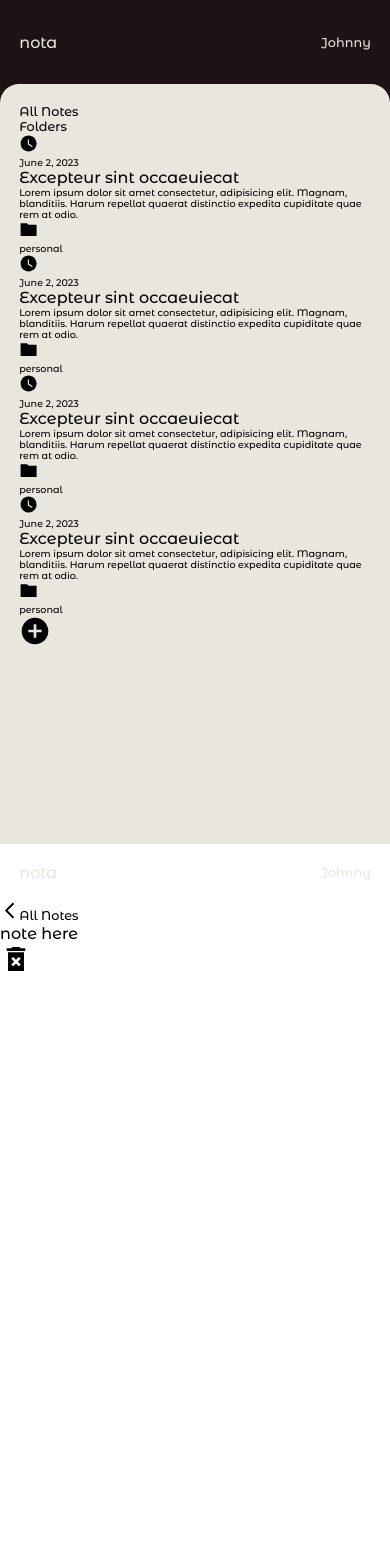
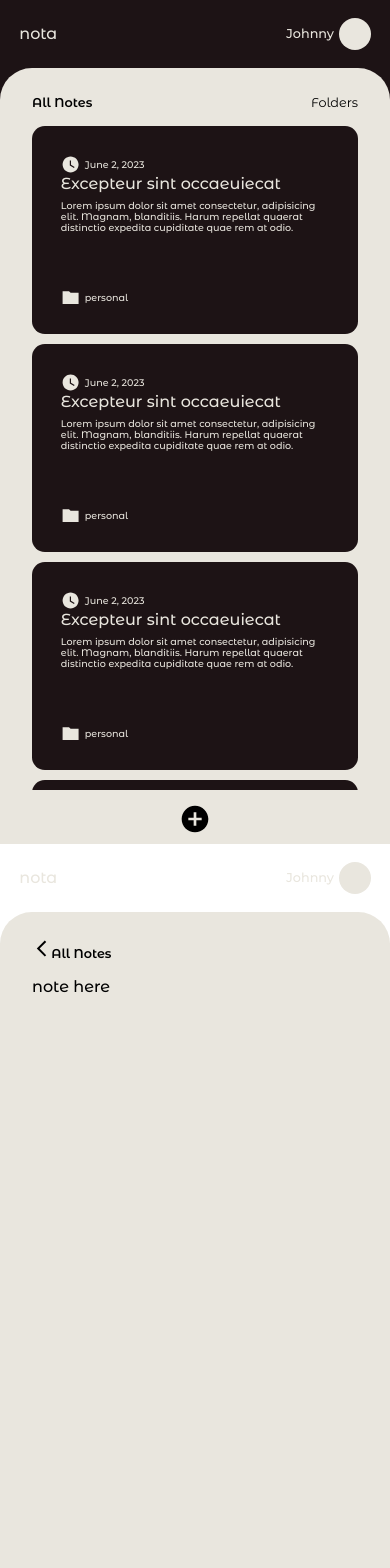
Before and after one commit to dubem-ji/nota, a React (Create React App) app in the folder frontend/: page / in a window 390 px wide. Shown: the top 1568 px of the page. Before the commit the page ends 979 px from the top, so only its background shows below. Built offline with nearby package versions, Linux system fonts and the light colour scheme.

Commit message:
Update index.css

```diff
--- a/frontend/src/index.css
+++ b/frontend/src/index.css
@@ -8,6 +8,7 @@
     --color-danger: #DC3545;
     --color-info: #f3e36f;
     --color-dark: #1D1315;
+    --color-dark-2: #000000;
     --color-light: #E9E6DE;
 
     --card-border-radius: 2rem;
@@ -15,9 +16,13 @@
     --borer-radius-1: 0.4rem;
     --borer-radius-2: 0.8rem;
     --borer-radius-3: 1.2rem;
+    --borer-radius-4: 2rem;
 
     --card-padding: 1.8rem;
     --padding-1: 1.2rem;
+    --padding-2: 1.5rem;
+    --padding-3: 2rem;
+    --padding-4: 3rem;
 
     --box-shadow: 0 2rem 3rem var(--color-light);
 
@@ -72,8 +77,20 @@ p {
     display: flex;
     justify-content: space-between;
     align-items: center;
-    padding: var(--padding-1);
+    padding: 0rem var(--padding-1);
     color: var(--color-light);
+}
+.nav-bar .user {
+    display: flex;
+    gap: 0.3rem;
+    align-items: center;
+    font-family: var(--primary-font);
+}
+.nav-bar .user .avatar{
+    width: 2rem;
+    height: 2rem;
+    background-color: var(--color-light);
+    border-radius: 50%;
 }
 
 /* #Notes */
@@ -88,15 +105,202 @@ p {
 .all-notes{
     height: 100%;
     display: grid;
-    grid-template-rows: 10% 90%;
+    grid-template-rows: 8% 92%;
 }
 .all-notes .body{
-    border-top-left-radius: var(--borer-radius-3);
-    border-top-right-radius: var(--borer-radius-3);
-    padding: var(--padding-1);
+    border-top-left-radius: var(--borer-radius-4);
+    border-top-right-radius: var(--borer-radius-4);
+    padding: var(--padding-1) var(--padding-3);
     height: 100%;
     background: var(--color-light);
 }
+.all-notes .body .tabs{
+    margin-top: 0.5rem;
+    display: flex;
+    justify-content: space-between;
+}
+.all-notes .body .tabs .notes-link{
+    font-weight: 600;
+}
+.all-notes .body .tabs .folders-link {
+    font-weight: 200;
+}
+.all-notes .body .notes{
+    margin-top: 1rem;
+    height: 90%;
+    overflow-y: scroll;
+    display: grid;
+    grid-template-columns: 23% 23% 23% 23%;
+    column-gap: 2%;
+}
+.all-notes .body .notes::-webkit-scrollbar {
+    width: 0px;
+}
+/* .all-notes .body .notes::-webkit-scrollbar-track {
+    background: #f1f1f1;
+}
+.all-notes .body .notes::-webkit-scrollbar-thumb {
+    background: #888;
+}
+.all-notes .body .notes::-webkit-scrollbar-thumb:hover {
+    background: #555;
+} */
+.all-notes .body .notes .note{
+    height: 13rem;
+    width: 100%;
+    background-color: var(--color-dark);
+    border-radius: var(--borer-radius-2);
+    color: var(--color-light);
+    padding: var(--card-padding);
+    display: grid;
+    grid-template-rows: 30% 60% 10%;
+}
+.all-notes .body .notes .note .note-info .date{
+    display: flex;
+    align-items: center;
+    gap: 0.3rem;
+}
+.all-notes .body .notes .note .note-folder{
+    display: flex;
+    align-items: center;
+    gap: 0.3rem;
+}
+.all-notes .body .add-btn{
+    display: flex;
+    align-items: center;
+    justify-content: center;
+    margin-top: 0.8rem;
+}
+
+@media only screen and (max-width: 1000px) {
+    .all-notes .body .notes {
+        margin-top: 1rem;
+        height: 90%;
+        overflow-y: scroll;
+        display: grid;
+        grid-template-columns: 49% 49%;
+        row-gap: 10px;
+        column-gap: 2%;
+    }
+}
+
+@media only screen and (max-width: 600px) {
+    .all-notes .body .notes {
+        margin-top: 1rem;
+        height: 90%;
+        overflow-y: scroll;
+        display: grid;
+        grid-template-columns: 100%;
+        row-gap: 10px;
+    }
+}
+
+
+/* FullNotes */
+.full-note {
+    height: 100%;
+    display: grid;
+    grid-template-rows: 8% 92%;
+}
+
+.full-note .body {
+    border-top-left-radius: var(--borer-radius-4);
+    border-top-right-radius: var(--borer-radius-4);
+    padding: var(--padding-1) var(--padding-3);
+    height: 100%;
+    background: var(--color-light);
+}
+
+.full-note .body .tabs {
+    margin-top: 0.5rem;
+    display: flex;
+    justify-content: space-between;
+}
+
+.full-note .body .tabs .notes-link {
+    font-weight: 600;
+}
+
+.full-note .body .tabs .folders-link {
+    font-weight: 200;
+}
+
+.full-note .body .notes {
+    margin-top: 1rem;
+    height: 90%;
+    overflow-y: scroll;
+    display: grid;
+    grid-template-columns: 23% 23% 23% 23%;
+    column-gap: 2%;
+}
+
+.full-note .body .notes::-webkit-scrollbar {
+    width: 0px;
+}
+
+/* .all-notes .body .notes::-webkit-scrollbar-track {
+    background: #f1f1f1;
+}
+.all-notes .body .notes::-webkit-scrollbar-thumb {
+    background: #888;
+}
+.all-notes .body .notes::-webkit-scrollbar-thumb:hover {
+    background: #555;
+} */
+.full-note .body .notes .note {
+    height: 13rem;
+    width: 100%;
+    background-color: var(--color-dark);
+    border-radius: var(--borer-radius-2);
+    color: var(--color-light);
+    padding: var(--card-padding);
+    display: grid;
+    grid-template-rows: 30% 60% 10%;
+}
+
+.full-note .body .notes .note .note-info .date {
+    display: flex;
+    align-items: center;
+    gap: 0.3rem;
+}
+
+.full-note .body .notes .note .note-folder {
+    display: flex;
+    align-items: center;
+    gap: 0.3rem;
+}
+
+.full-note .body .add-btn {
+    display: flex;
+    align-items: center;
+    justify-content: center;
+    margin-top: 0.8rem;
+}
+
+@media only screen and (max-width: 1000px) {
+    .full-note .body .notes {
+        margin-top: 1rem;
+        height: 90%;
+        overflow-y: scroll;
+        display: grid;
+        grid-template-columns: 49% 49%;
+        row-gap: 10px;
+        column-gap: 2%;
+    }
+}
+
+@media only screen and (max-width: 600px) {
+    .full-note .body .notes {
+        margin-top: 1rem;
+        height: 90%;
+        overflow-y: scroll;
+        display: grid;
+        grid-template-columns: 100%;
+        row-gap: 10px;
+    }
+}
+
+
 
 /* #NoteInput */
 .main .note-input {
```
